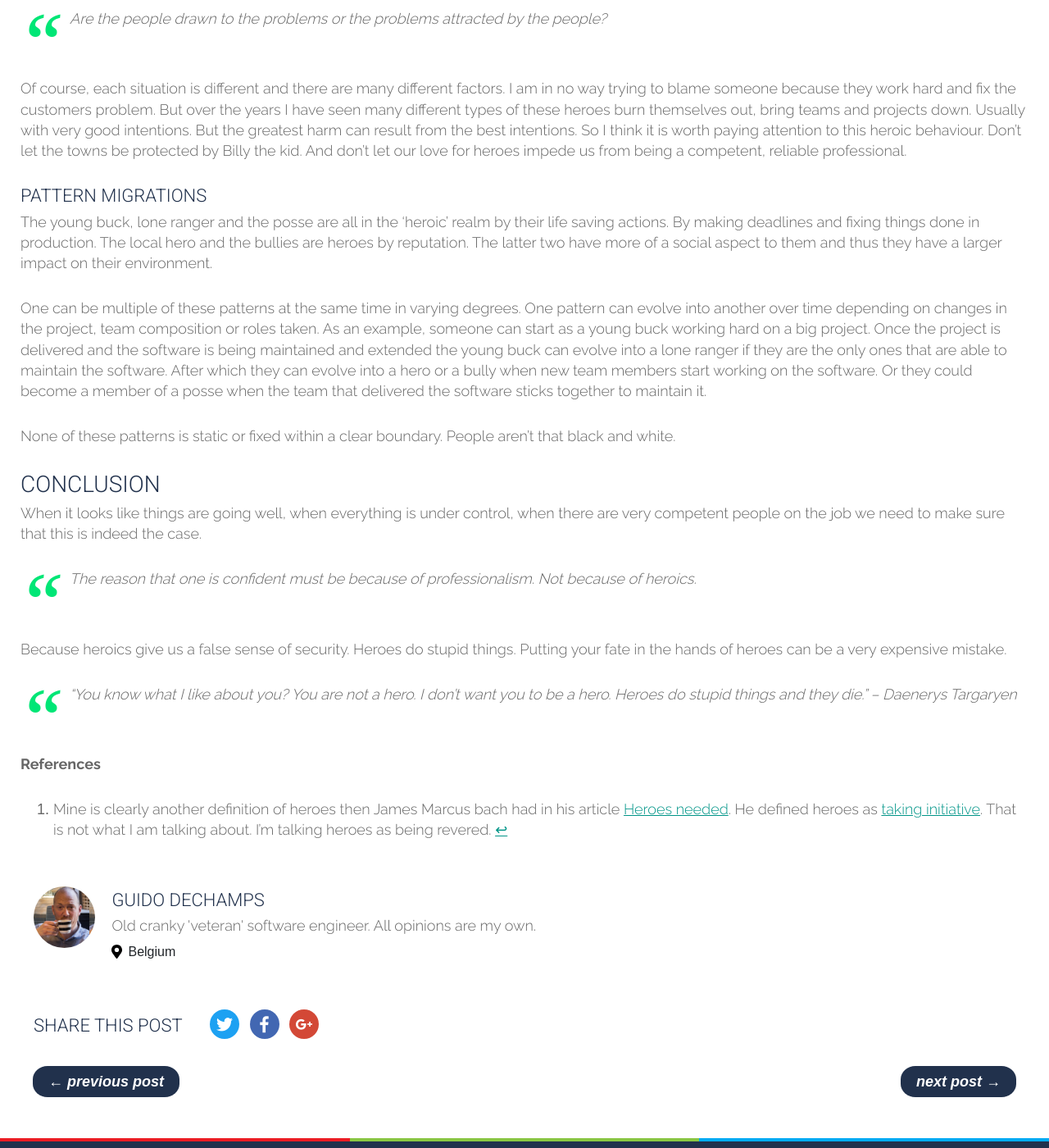
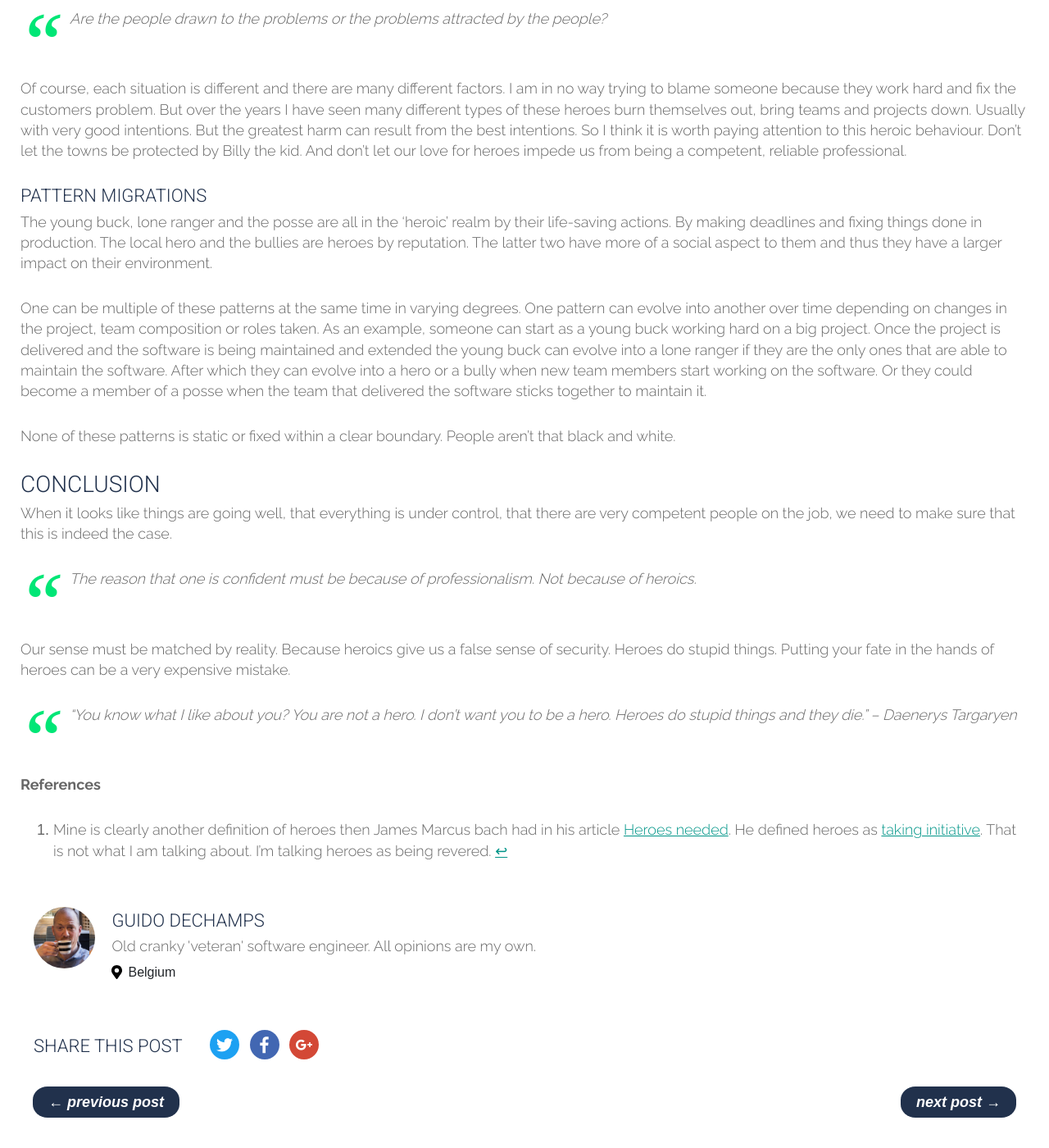
Before and after one commit to tripledio/tripledio.github.io, a Jekyll site: the page built from _posts/2018-05-31-Heroes.md, in a window 1280 px wide and 1400 px high, scrolled down 5822 px. Shown: the whole window at 82% size. Built offline with Jekyll 4.4.1, drawn with Linux system fonts in a browser that asks for light colours; some of the changed text lies outside the part shown.

Commit message:
small cleanup

```diff
--- a/_posts/2018-05-31-Heroes.md
+++ b/_posts/2018-05-31-Heroes.md
@@ -138,7 +138,7 @@ Of course, each situation is different and there are many different factors. I a
 
 #### Pattern migrations
 
-The young buck, lone ranger and the posse are all in the 'heroic' realm by their life saving actions. By making deadlines and fixing things done in production. The local hero and the bullies are heroes by reputation. The latter two have more of a social aspect to them and thus they have a larger impact on their environment.
+The young buck, lone ranger and the posse are all in the 'heroic' realm by their life-saving actions. By making deadlines and fixing things done in production. The local hero and the bullies are heroes by reputation. The latter two have more of a social aspect to them and thus they have a larger impact on their environment.
 
 One can be multiple of these patterns at the same time in varying degrees. One pattern can evolve into another over time depending on changes in the project, team composition or roles taken. As an example, someone can start as a young buck working hard on a big project. Once the project is delivered and the software is being maintained and extended the young buck can evolve into a lone ranger if they are the only ones that are able to maintain the software. After which they can evolve into a hero or a bully when new team members start working on the software. Or they could become a member of a posse when the team that delivered the software sticks together to maintain it.
 
@@ -146,12 +146,11 @@ None of these patterns is static or fixed within a clear boundary. People aren't
 
 ### Conclusion
 
-When it looks like things are going well, when everything is under control, when there are very competent people on the job we need to make sure that this is indeed the case.
+When it looks like things are going well, that everything is under control, that there are very competent people on the job, we need to make sure that this is indeed the case.
 
 > The reason that one is confident must be because of professionalism. Not because of heroics.
 
-Because heroics give us a false sense of security. Heroes do stupid things. Putting your fate in the hands of heroes can be a very expensive mistake.
-
+Our sense must be matched by reality. Because heroics give us a false sense of security. Heroes do stupid things. Putting your fate in the hands of heroes can be a very expensive mistake.
 
 > "You know what I like about you? You are not a hero. I don't want you to be a hero. Heroes do stupid things and they die."
 > -- Daenerys Targaryen
```
Also changed, not shown: other parts of _posts/2018-05-31-Heroes.md (+1 -1 lines).
